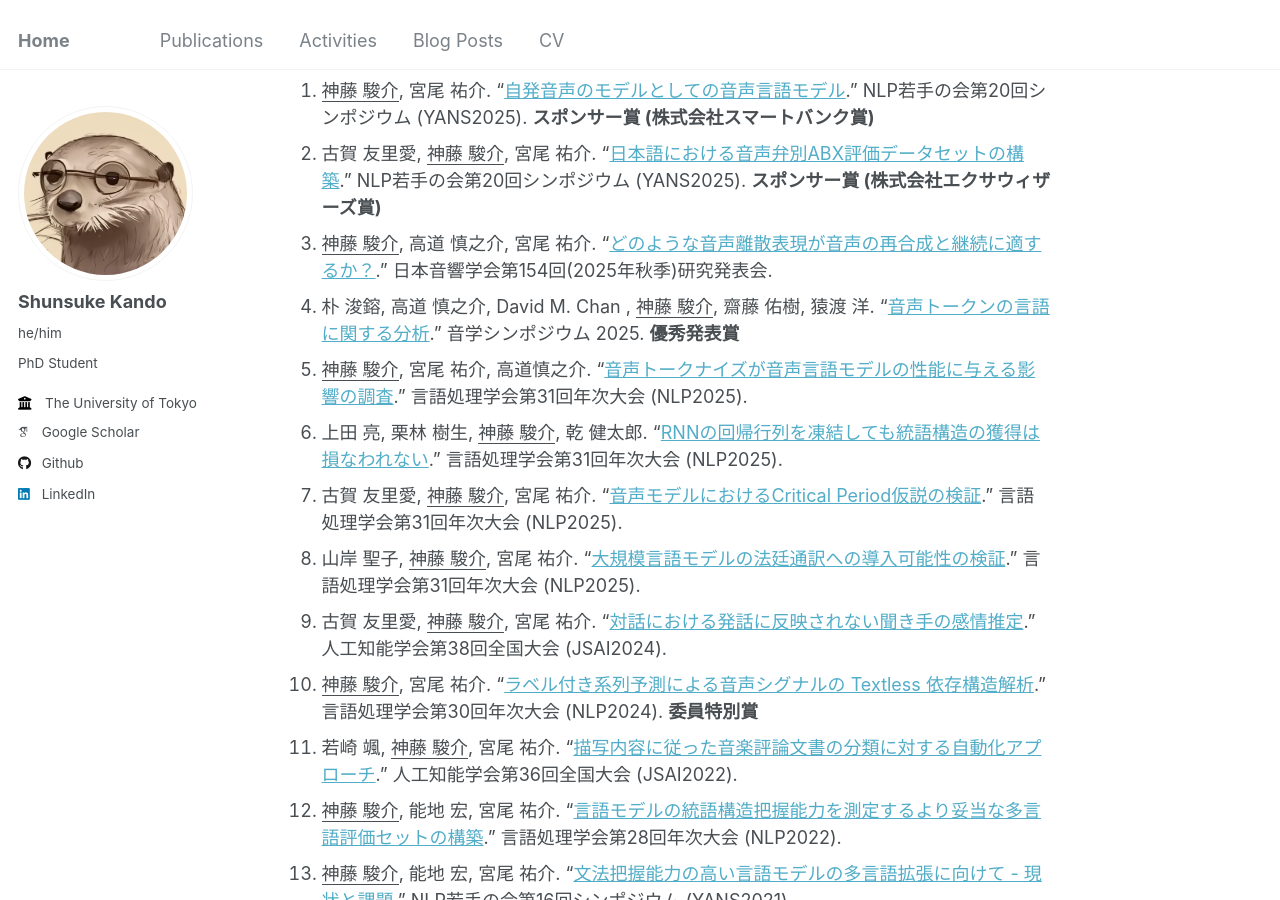
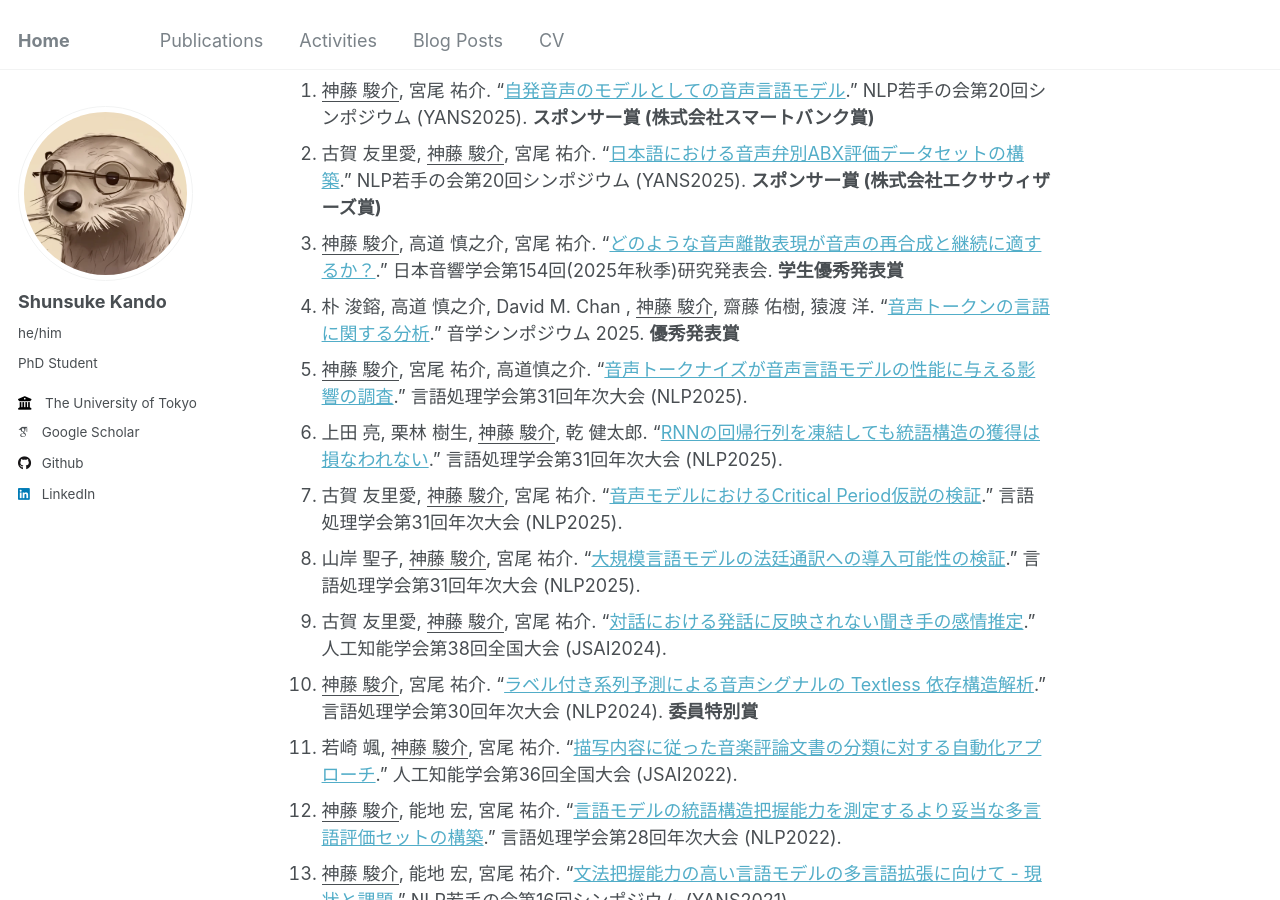
Before and after one commit to gifdog97/gifdog97.github.io, a Jekyll site: the page built from _pages/publications.md, in a window 1280 px wide and 900 px high, scrolled down 894 px. Built offline with Jekyll 4.4.1, drawn with Linux system fonts in a browser that asks for light colours; some web fonts are replaced.

Commit message:
add award

```diff
--- a/_pages/publications.md
+++ b/_pages/publications.md
@@ -21,7 +21,7 @@ permalink: /publications
 
 1. <u>神藤 駿介</u>, 宮尾 祐介. "[自発音声のモデルとしての音声言語モデル](https://yans.anlp.jp/entry/yans2025program)." NLP若手の会第20回シンポジウム (YANS2025). **スポンサー賞 (株式会社スマートバンク賞)**
 1. 古賀 友里愛, <u>神藤 駿介</u>, 宮尾 祐介. "[日本語における音声弁別ABX評価データセットの構築](https://yans.anlp.jp/entry/yans2025program)." NLP若手の会第20回シンポジウム (YANS2025). **スポンサー賞 (株式会社エクサウィザーズ賞)**
-1. <u>神藤 駿介</u>, 高道 慎之介, 宮尾 祐介. "[どのような音声離散表現が音声の再合成と継続に適するか？](https://acoustics.jp/cms/wp_asj/wp-content/uploads/009_2025autumn_program.pdf)." 日本音響学会第154回(2025年秋季)研究発表会.
+1. <u>神藤 駿介</u>, 高道 慎之介, 宮尾 祐介. "[どのような音声離散表現が音声の再合成と継続に適するか？](https://acoustics.jp/cms/wp_asj/wp-content/uploads/009_2025autumn_program.pdf)." 日本音響学会第154回(2025年秋季)研究発表会. **学生優秀発表賞**
 1. 朴 浚鎔, 高道 慎之介, David M. Chan , <u>神藤 駿介</u>, 齋藤 佑樹, 猿渡 洋. "[音声トークンの言語に関する分析](https://www.ipsj.or.jp/kenkyukai/event/mus143slp156.html)." 音学シンポジウム 2025. **優秀発表賞**
 1. <u>神藤 駿介</u>, 宮尾 祐介, 高道慎之介. "[音声トークナイズが音声言語モデルの性能に与える影響の調査](https://www.anlp.jp/proceedings/annual_meeting/2025/pdf_dir/P5-19.pdf)." 言語処理学会第31回年次大会 (NLP2025).
 1. 上田 亮, 栗林 樹生, <u>神藤 駿介</u>, 乾 健太郎. "[RNNの回帰行列を凍結しても統語構造の獲得は損なわれない](https://www.anlp.jp/proceedings/annual_meeting/2025/pdf_dir/D5-4.pdf)." 言語処理学会第31回年次大会 (NLP2025).
```
Also changed, not shown: 2 other files.
